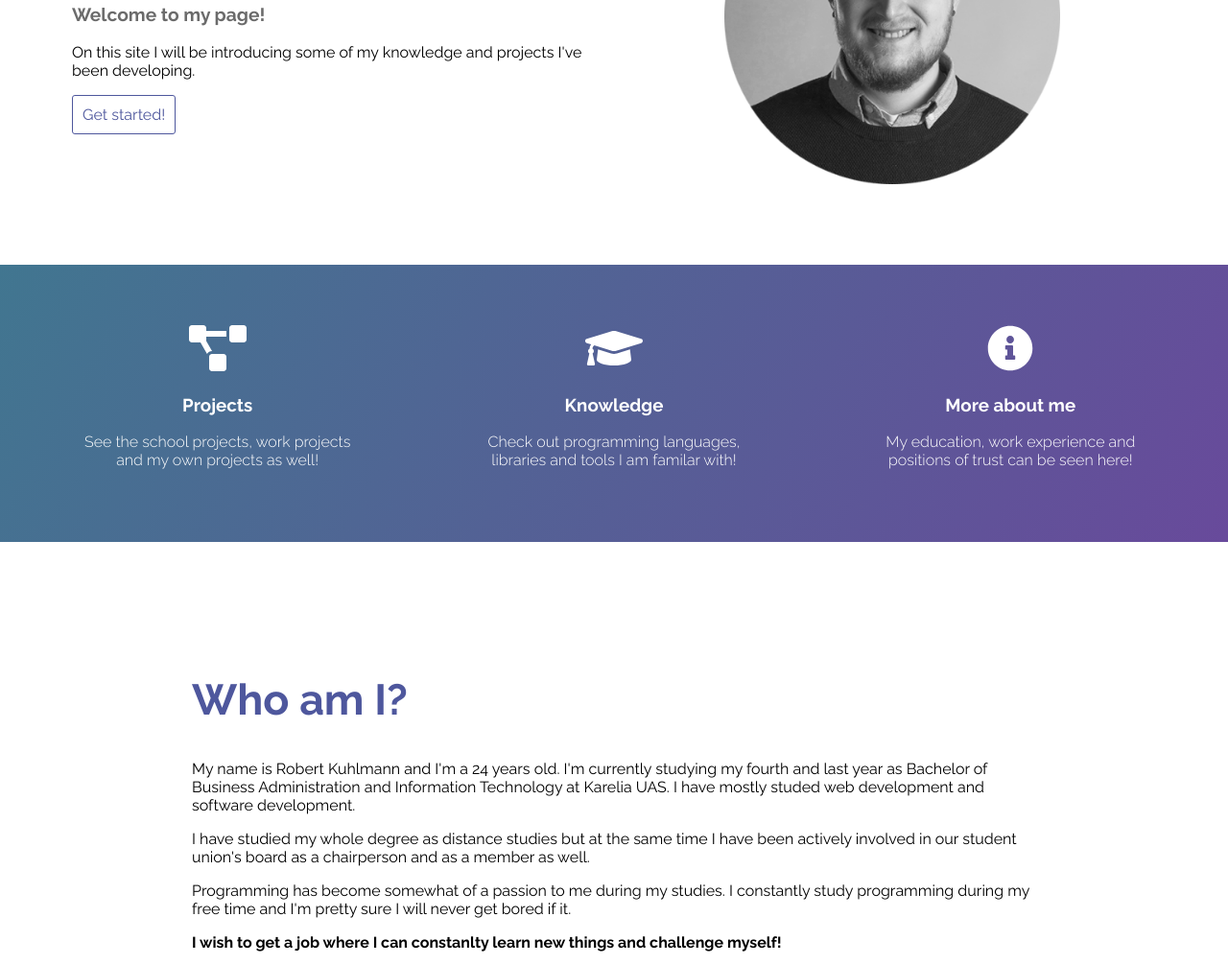
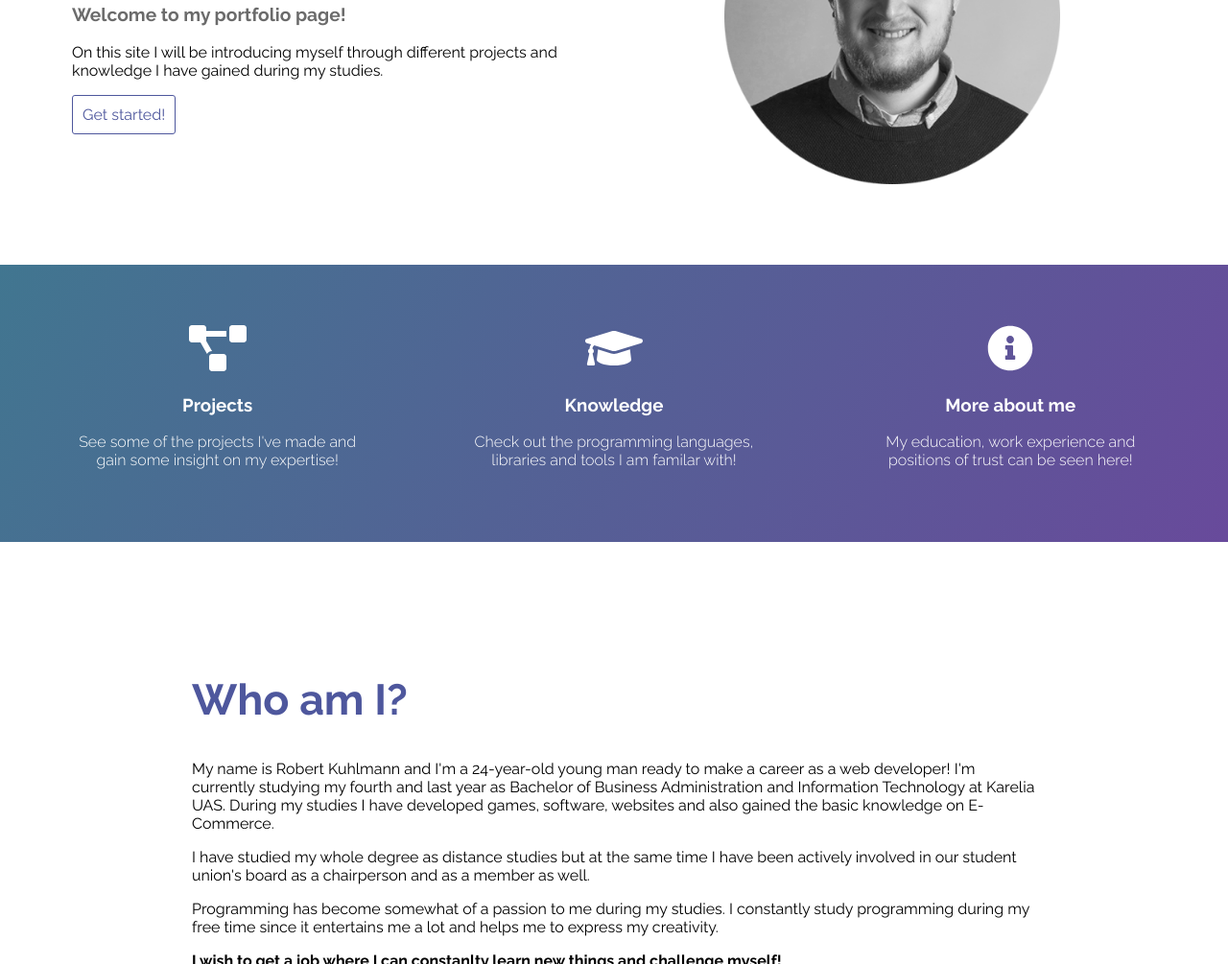
Before and after one commit to roopertti/portfolio, a Gatsby site: page / in a window 1280 px wide. Shown: the part 308-1313 px from the top of the page at 96% size. Built offline with nearby package versions, Linux system fonts and the light colour scheme; Gatsby itself is replaced by a stand-in of ours.

Commit message:
fixes to texts

```diff
--- a/src/pages/index.js
+++ b/src/pages/index.js
@@ -19,9 +19,9 @@ const IndexPage = () => (
   <Layout>
     <Landing>
       <div>
-        <h1>Hi!</h1>
-        <p style={{fontSize: '1.2em', color: 'var(--dark)'}}><strong>Welcome to my page!</strong></p>
-        <p>On this site I will be introducing some of my knowledge and projects I've been developing.</p>
+        <h1>Hello there!</h1>
+        <p style={{fontSize: '1.2em', color: 'var(--dark)'}}><strong>Welcome to my portfolio page!</strong></p>
+        <p>On this site I will be introducing myself through different projects and knowledge I have gained during my studies.</p>
         <Link to="/projects">Get started!</Link>
       </div>
       <div style={{textAlign: "center"}}>
@@ -32,12 +32,12 @@ const IndexPage = () => (
         <div>
             <span><FontAwesomeIcon icon={faProjectDiagram}></FontAwesomeIcon></span>
             <Link to="/projects"><h3>Projects</h3></Link>
-            <p>See the school projects, work projects and my own projects as well!</p>
+            <p>See some of the projects I've made and gain some insight on my expertise!</p>
         </div>
         <div>
             <span><FontAwesomeIcon icon={faGraduationCap}></FontAwesomeIcon></span>
             <Link to="/knowledge"><h3>Knowledge</h3></Link>
-            <p>Check out programming languages, libraries and tools I am familar with!</p>
+            <p>Check out the programming languages, libraries and tools I am familar with!</p>
         </div>
         <div>
             <span><FontAwesomeIcon icon={faInfoCircle}></FontAwesomeIcon></span>
@@ -52,9 +52,9 @@ const IndexPage = () => (
             Who am I?
           </BigTitle>
         </header>
-        <p>My name is Robert Kuhlmann and I'm a 24 years old. I'm currently studying my fourth and last year as Bachelor of Business Administration and Information Technology at Karelia UAS. I have mostly studed web development and software development.</p>
+        <p>My name is Robert Kuhlmann and I'm a 24-year-old young man ready to make a career as a web developer! I'm currently studying my fourth and last year as Bachelor of Business Administration and Information Technology at Karelia UAS. During my studies I have developed games, software, websites and also gained the basic knowledge on E-Commerce.</p>
         <p>I have studied my whole degree as distance studies but at the same time I have been actively involved in our student union's board as a chairperson and as a member as well.</p>
-        <p>Programming has become somewhat of a passion to me during my studies. I constantly study programming during my free time and I'm pretty sure I will never get bored if it.</p>
+        <p>Programming has become somewhat of a passion to me during my studies. I constantly study programming during my free time since it entertains me a lot and helps me to express my creativity.</p>
         <p><strong>I wish to get a job where I can constanlty learn new things and challenge myself!</strong></p>
         <Separator></Separator>
       </article>
--- a/src/pages/projects.js
+++ b/src/pages/projects.js
@@ -16,7 +16,7 @@ const ProjectsPage = () => (
         <Breadcrumb routeIndex={0}></Breadcrumb>
         <Container style={{paddingTop: 0}}>
             <BigTitle>Projects</BigTitle>
-            <p>During my studies I've worked with different kind of projects at my free time, at school and at work as well. All the projects at school have given me a lot of experience with different kind of technologies.</p>
+            <p>During my studies I've worked with a lot of different projects. Project-based studies have given me a lot of experience on teamwork and project management as well.</p>
             <p>I've gathered some of my projects on this page. Some of them are old and my coding skills have improved a lot since then but still I wish to show the things I've done! :)</p>
             <p><strong>Some of my projects are still live! Check out links to websites and GitHub-repositories!</strong></p>
             <Separator></Separator>
```
